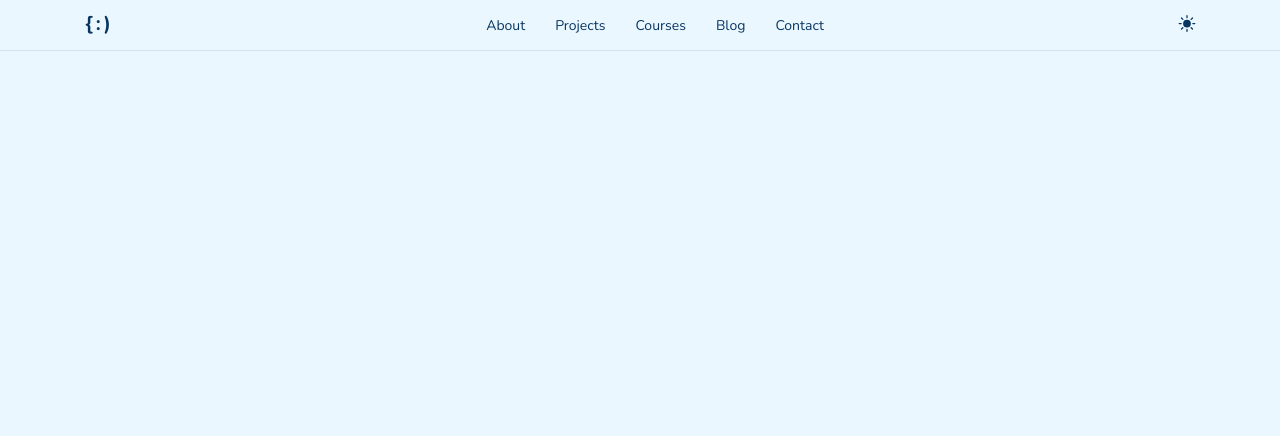
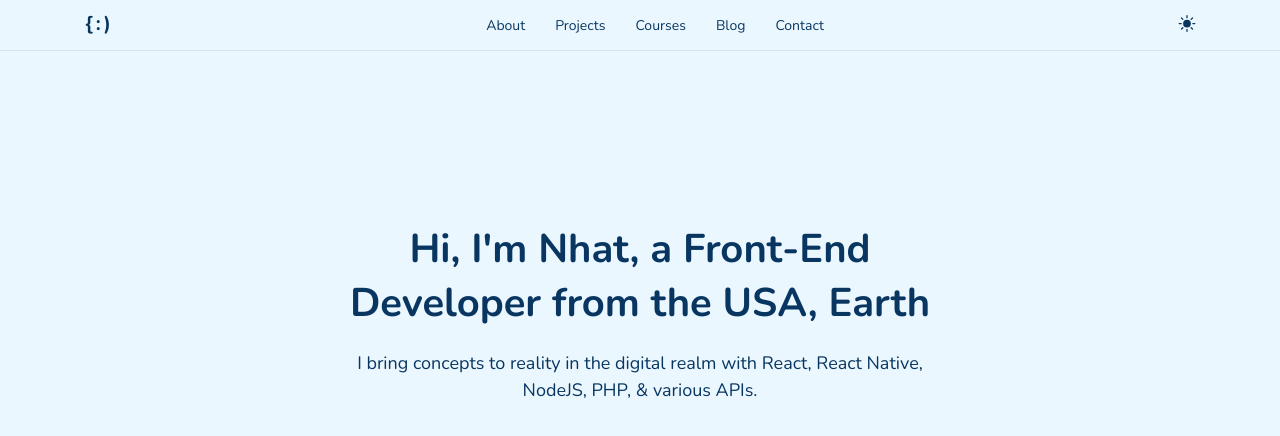
Before and after one commit to thepixelme/thepixelme2023-nextjs, a Next.js app: page / in a window 1280 px wide. Shown: the top 436 px of the page. Built offline with nearby package versions, Linux system fonts and the light colour scheme.

Commit message:
hero section

```diff
--- /dev/null
+++ b/src/components/HeroSection/HeroSection.styles.tsx
@@ -0,0 +1,57 @@
+import styled from 'styled-components'
+import { breakpoints } from '../Breakpoint.styles'
+import { Container, zindex } from '../Shared.styles'
+
+/**
+ * Hero
+ */
+export const Hero = styled.section`
+  padding: 50px 0;
+  min-height: 80vh;
+
+  display: flex;
+  justify-content: center;
+  align-items: center;
+`
+
+/**
+ * Container
+ */
+export const HeroContainer = styled(Container)`
+  position: relative;
+  width: 100%;
+  max-width: 640px;
+
+  text-align: center;
+  color: ${({ theme }) => theme.brand1};
+
+  @media ${breakpoints.medium} {
+  }
+`
+
+/**
+ * Heading
+ */
+
+export const Heading = styled.h1`
+  margin: 0 auto 20px auto;
+  font-size: 2rem; // 32px
+
+  @media ${breakpoints.medium} {
+    font-size: 2.5rem; // 40px
+  }
+`
+
+/**
+ * SubHeading
+ */
+
+export const SubHeading = styled.h2`
+  font-size: 1rem; // 16px
+  font-weight: 400;
+  line-height: 1.5;
+
+  @media ${breakpoints.medium} {
+    font-size: 1.125rem; // 18px
+  }
+`
--- /dev/null
+++ b/src/components/HeroSection/HeroSection.tsx
@@ -0,0 +1,16 @@
+import {
+  Hero, HeroContainer,
+  Heading, SubHeading,
+} from './HeroSection.styles'
+
+export default function HeroSection() {
+
+  return (
+    <Hero>
+      <HeroContainer>
+        <Heading>Hi, I'm Nhat, a Front-End Developer from the USA, Earth</Heading>
+        <SubHeading>I bring concepts to reality in the digital realm with React, React Native, NodeJS, PHP, &amp; various APIs.</SubHeading>
+      </HeroContainer>
+    </Hero>
+  )
+}
--- a/src/pages/index.tsx
+++ b/src/pages/index.tsx
@@ -1,5 +1,6 @@
 import Head from 'next/head'
 import SiteHeader from '@/components/SiteHeader/SiteHeader'
+import HeroSection from '@/components/HeroSection/HeroSection'
 
 type HomePageProps = {
   toggleTheme?: () => void;
@@ -11,13 +12,15 @@ export default function Home({ toggleTheme, theme } : HomePageProps) {
     <>
       <Head>
         <title>Home | ThePixelMe.com</title>
-        <meta name="description" content="Generated by create next app" />
+        <meta name="description" content="Nhat Nguyen, React & React Native Developer" />
         <meta name="viewport" content="width=device-width, initial-scale=1" />
         <link rel="icon" href="/favicon.ico" />
       </Head>
 
       <SiteHeader toggleTheme={toggleTheme} theme={theme} />
 
+      <HeroSection />
+
       <main>
       </main>
     </>
```
